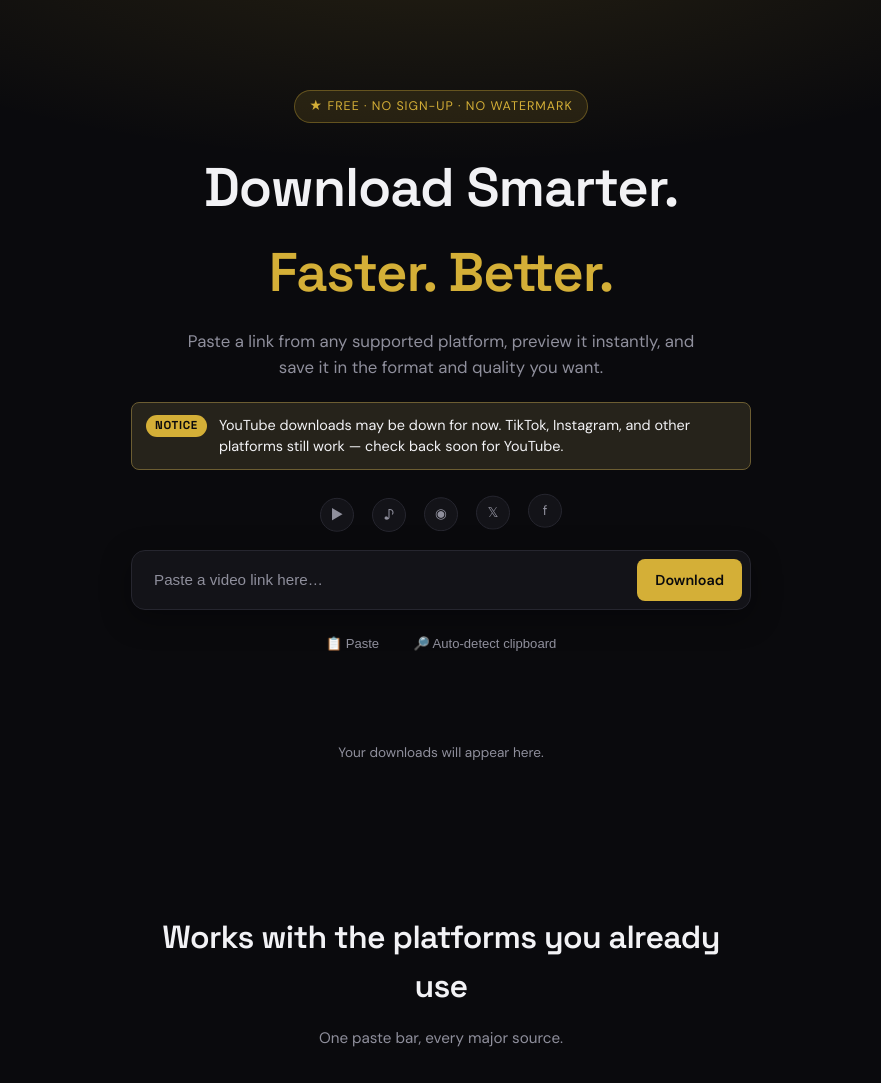
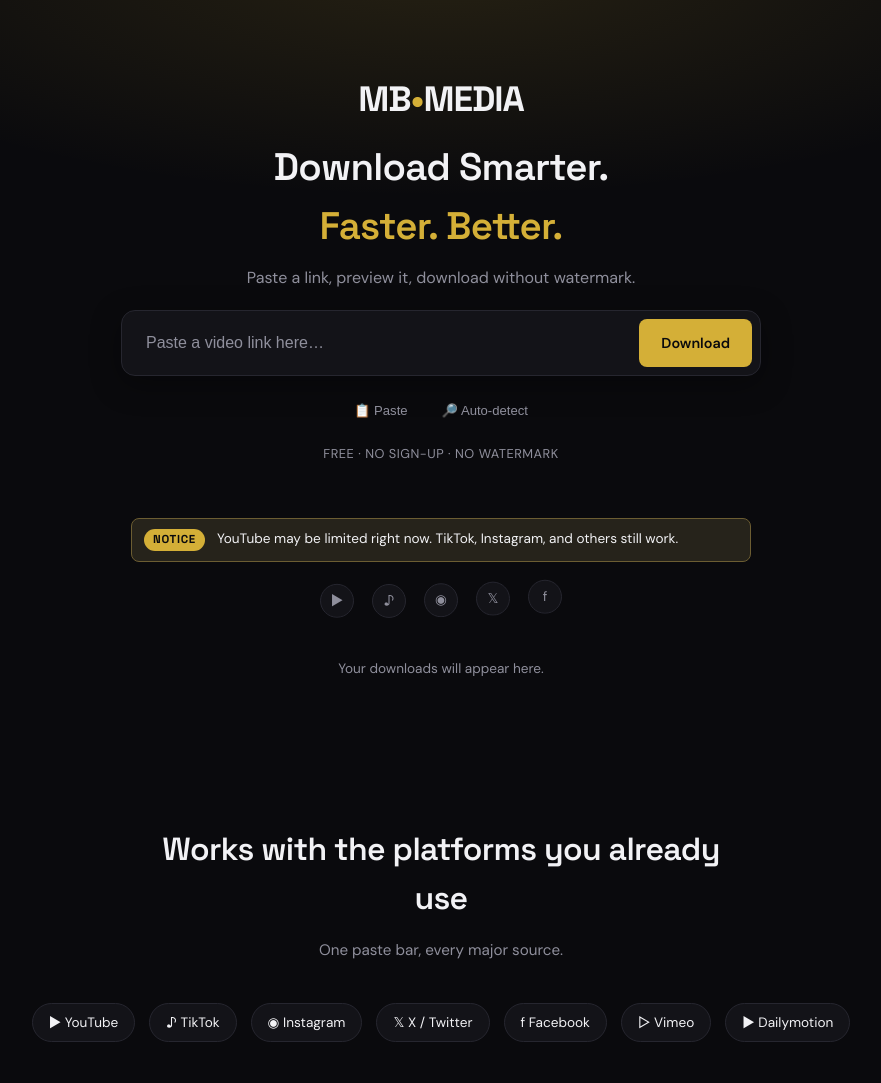
Before and after one commit to MugoJnr/mb-media, a Flask app: page / in a window 1280 px wide. Shown: the part 57-1140 px from the top of the page, without its empty margins (199-1080 px from the left). Run offline with Flask 3, Linux system fonts and the light colour scheme; some libraries are stand-ins or nearby versions.

Commit message:
Move paste bar up in hero and show no-watermark messaging.

```diff
--- a/static/css/style.css
+++ b/static/css/style.css
@@ -250,7 +250,7 @@ img { max-width: 100%; display: block; }
 /* ---------- Hero ---------- */
 .hero {
   position: relative;
-  padding: 90px 0 60px;
+  padding: 72px 0 56px;
   overflow: hidden;
   text-align: center;
 }
@@ -264,34 +264,29 @@ img { max-width: 100%; display: block; }
   z-index: 0;
 }
 .hero > * { position: relative; z-index: 1; }
-.eyebrow {
-  display: inline-flex;
-  align-items: center;
-  gap: 6px;
-  font-size: 0.78rem;
-  letter-spacing: 0.08em;
-  text-transform: uppercase;
-  color: var(--gold);
-  background: color-mix(in srgb, var(--gold) 12%, transparent);
-  border: 1px solid color-mix(in srgb, var(--gold) 35%, transparent);
-  padding: 6px 14px;
-  border-radius: 999px;
-  margin-bottom: 22px;
-  animation: fadeUp 0.6s ease both;
+.hero-brand {
+  font-family: "Space Grotesk", sans-serif;
+  font-size: clamp(1.6rem, 4vw, 2.2rem);
+  font-weight: 700;
+  letter-spacing: -0.03em;
+  margin: 0 auto 10px;
+  color: var(--text);
+  animation: fadeUp 0.5s ease both;
 }
+.hero-brand .dot { color: var(--gold); }
 .hero h1 {
-  font-size: clamp(2.1rem, 5vw, 3.4rem);
-  max-width: 780px;
-  margin: 0 auto 14px;
-  animation: fadeUp 0.6s ease 0.1s both;
+  font-size: clamp(1.55rem, 3.8vw, 2.4rem);
+  max-width: 720px;
+  margin: 0 auto 10px;
+  animation: fadeUp 0.5s ease 0.05s both;
 }
 .hero h1 .accent { color: var(--gold); }
 .hero p.tagline {
   color: var(--muted);
-  font-size: 1.05rem;
-  max-width: 520px;
-  margin: 0 auto 22px;
-  animation: fadeUp 0.6s ease 0.2s both;
+  font-size: 1rem;
+  max-width: 440px;
+  margin: 0 auto 20px;
+  animation: fadeUp 0.5s ease 0.1s both;
 }
 
 .status-banner {
@@ -299,13 +294,13 @@ img { max-width: 100%; display: block; }
   align-items: flex-start;
   gap: 12px;
   max-width: 620px;
-  margin: 0 auto 28px;
-  padding: 12px 14px;
+  margin: 18px auto 0;
+  padding: 10px 12px;
   text-align: left;
   background: color-mix(in srgb, var(--gold) 10%, var(--surface));
   border: 1px solid color-mix(in srgb, var(--gold) 40%, var(--border));
   border-radius: var(--radius-sm);
-  animation: fadeUp 0.6s ease 0.25s both;
+  animation: fadeUp 0.5s ease 0.2s both;
 }
 .status-banner-label {
   flex-shrink: 0;
@@ -323,14 +318,15 @@ img { max-width: 100%; display: block; }
 .status-banner p {
   margin: 0;
   color: var(--text);
-  font-size: 0.9rem;
+  font-size: 0.85rem;
   line-height: 1.45;
 }
 @media (max-width: 560px) {
   .status-banner {
-    flex-direction: column;
-    gap: 8px;
-    margin-bottom: 22px;
+    flex-direction: row;
+    align-items: flex-start;
+    gap: 10px;
+    margin-top: 14px;
   }
 }
 
@@ -341,15 +337,15 @@ img { max-width: 100%; display: block; }
 
 /* ---------- Convergence input bar (signature element) ---------- */
 .converge {
-  max-width: 620px;
+  max-width: 640px;
   margin: 0 auto;
-  animation: fadeUp 0.6s ease 0.3s both;
+  animation: fadeUp 0.5s ease 0.15s both;
 }
 .platform-orbit {
   display: flex;
   justify-content: center;
   gap: 18px;
-  margin-bottom: 18px;
+  margin-top: 22px;
 }
 .platform-orbit .glyph {
   width: 34px; height: 34px;
@@ -386,18 +382,30 @@ img { max-width: 100%; display: block; }
   background: transparent;
   border: none;
   color: var(--text);
-  padding: 12px 14px;
-  font-size: 0.95rem;
+  padding: 14px 16px;
+  font-size: 1rem;
   outline: none;
 }
 .input-bar input::placeholder { color: var(--muted); }
 .input-bar .btn {
   flex-shrink: 0;
   align-self: stretch;
+  min-height: 48px;
+  padding-inline: 22px;
+}
+.hero-trust {
+  margin: 12px 0 0;
+  font-size: 0.8rem;
+  letter-spacing: 0.04em;
+  text-transform: uppercase;
+  color: var(--muted);
 }
 @media (max-width: 560px) {
-  .hero { padding: 56px 0 40px; }
-  .hero p.tagline { margin-bottom: 28px; }
+  .hero { padding: 28px 0 32px; }
+  .hero-brand { margin-bottom: 6px; font-size: 1.45rem; }
+  .hero h1 { font-size: 1.35rem; margin-bottom: 8px; }
+  .hero p.tagline { font-size: 0.92rem; margin-bottom: 14px; }
+  .hero-trust { font-size: 0.72rem; margin-top: 10px; }
   .converge { max-width: 100%; }
   .input-bar {
     flex-direction: column;
@@ -414,7 +422,7 @@ img { max-width: 100%; display: block; }
     padding: 14px 18px;
     min-height: 48px;
   }
-  .platform-orbit { gap: 10px; margin-bottom: 14px; }
+  .platform-orbit { display: none; }
   .preview-card,
   .download-manager,
   #previewSkeleton {
--- a/templates/index.html
+++ b/templates/index.html
@@ -3,33 +3,34 @@
 
 <section class="hero">
   <div class="container">
-    <span class="eyebrow">★ Free · No sign-up · No watermark</span>
+    <p class="hero-brand">MB<span class="dot">•</span>MEDIA</p>
     <h1>Download Smarter.<br><span class="accent">Faster. Better.</span></h1>
-    <p class="tagline">Paste a link from any supported platform, preview it instantly, and save it in the format and quality you want.</p>
+    <p class="tagline">Paste a link, preview it, download without watermark.</p>
+
+    <div class="converge" id="downloader">
+      <div class="input-bar">
+        <input type="text" id="urlInput" placeholder="Paste a video link here…" autocomplete="off" inputmode="url" enterkeyhint="go" aria-label="Video URL">
+        <button class="btn btn-gold" id="fetchBtn">Download</button>
+      </div>
+      <div class="action-row">
+        <button type="button" id="pasteBtn">📋 Paste</button>
+        <button type="button" id="clipboardDetectBtn">🔎 Auto-detect</button>
+      </div>
+      <p class="hero-trust">Free · No sign-up · No watermark</p>
+      <div id="status" role="status" aria-live="polite"></div>
+    </div>
 
     <div class="status-banner" role="status">
       <span class="status-banner-label">Notice</span>
-      <p>YouTube downloads may be down for now. TikTok, Instagram, and other platforms still work — check back soon for YouTube.</p>
+      <p>YouTube may be limited right now. TikTok, Instagram, and others still work.</p>
     </div>
 
-    <div class="converge" id="downloader">
     <div class="platform-orbit" aria-hidden="true">
       <span class="glyph">▶</span>
       <span class="glyph">♪</span>
       <span class="glyph">◉</span>
       <span class="glyph">𝕏</span>
       <span class="glyph">f</span>
-      </div>
-
-      <div class="input-bar">
-        <input type="text" id="urlInput" placeholder="Paste a video link here…" autocomplete="off" aria-label="Video URL">
-        <button class="btn btn-gold" id="fetchBtn">Download</button>
-      </div>
-      <div class="action-row">
-        <button id="pasteBtn">📋 Paste</button>
-        <button id="clipboardDetectBtn">🔎 Auto-detect clipboard</button>
-      </div>
-      <div id="status" role="status" aria-live="polite"></div>
     </div>
 
     <!-- Skeleton loading state -->
```
Lines whose indentation alone changed are shown as unchanged.
